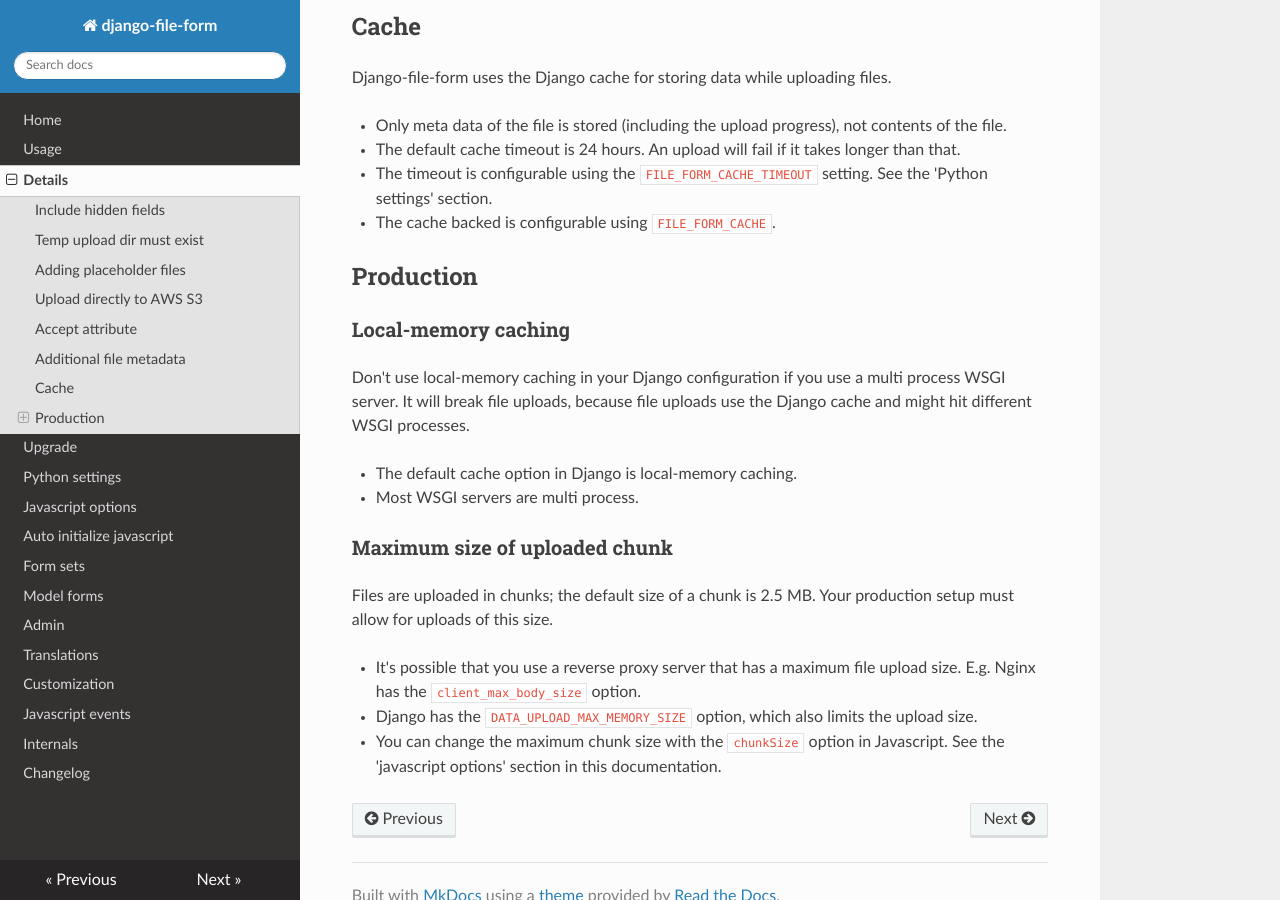
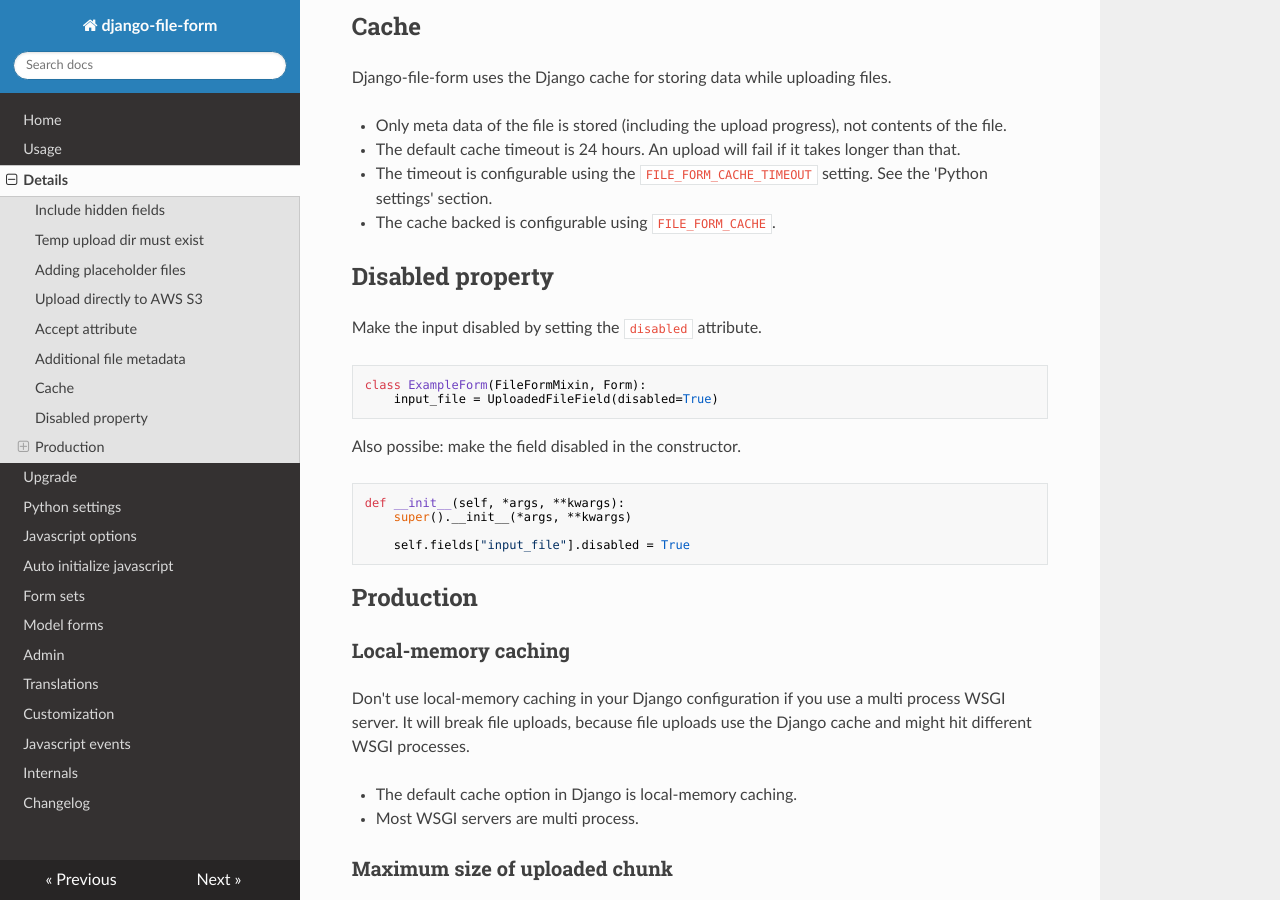
Before and after one commit to mbraak/django-file-form, an MkDocs documentation site: the page built from docs/details.md, in a window 1280 px wide and 900 px high, scrolled down 3223 px. Built offline with MkDocs 1.6.1, drawn with Linux system fonts in a browser that asks for light colours; nearby versions of some CDN libraries.

Commit message:
Documentation

````diff
--- a/docs/details.md
+++ b/docs/details.md
@@ -160,6 +160,24 @@ Django-file-form uses the Django cache for storing data while uploading files.
 - The timeout is configurable using the `FILE_FORM_CACHE_TIMEOUT` setting. See the 'Python settings' section.
 - The cache backed is configurable using `FILE_FORM_CACHE`.
 
+## Disabled property
+
+Make the input disabled by setting the `disabled` attribute.
+
+```python
+class ExampleForm(FileFormMixin, Form):
+    input_file = UploadedFileField(disabled=True)
+```
+
+Also possibe: make the field disabled in the constructor.
+
+```python
+def __init__(self, *args, **kwargs):
+    super().__init__(*args, **kwargs)
+
+    self.fields["input_file"].disabled = True
+```
+
 ## Production
 
 ### Local-memory caching
````
